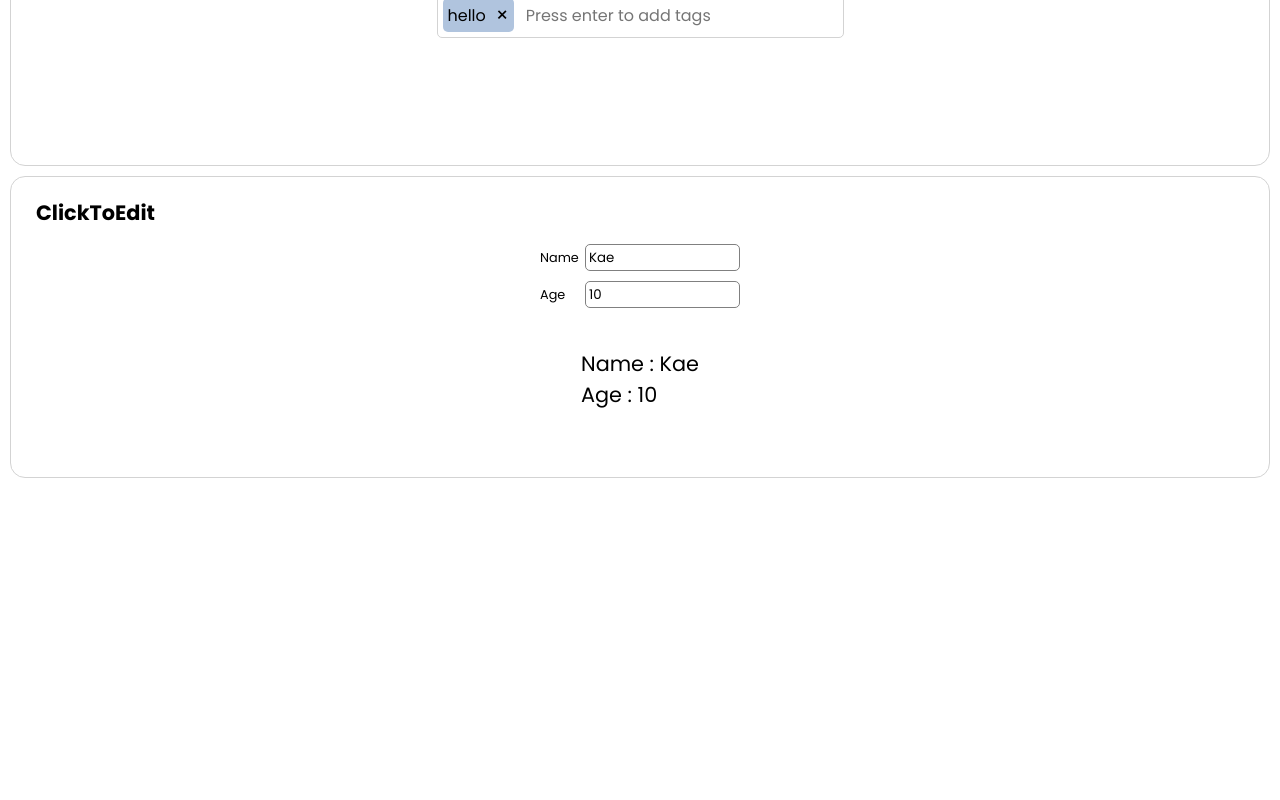
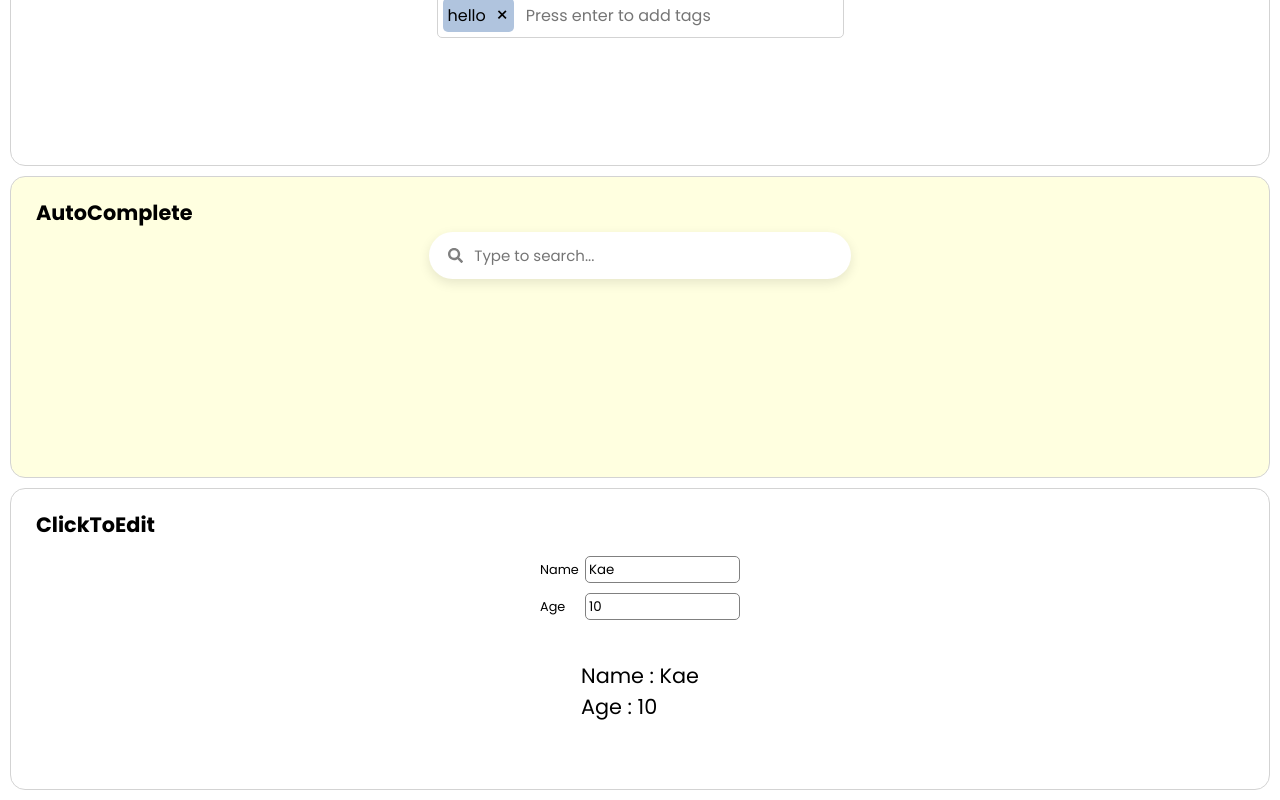
Before and after one commit to kaehehehe/wanted_pre_onboarding, a React (Create React App) app in the folder custom-component/: page / in a window 1280 px wide. Shown: the part 1082-1882 px from the top of the page. Before the commit the page ends 1570 px from the top, so only its background shows below. Built offline with nearby package versions, Linux system fonts and the light colour scheme.

Commit message:
✨ Add auto complete

```diff
--- a/custom-component/src/App.js
+++ b/custom-component/src/App.js
@@ -4,6 +4,7 @@ import Modal from './component/Modal';
 import Tab from './component/Tab';
 import ClickToEdit from './component/ClickToEdit';
 import Tag from './component/Tag';
+import AutoComplete from './component/AutoComplete';
 
 function App() {
   return (
@@ -12,6 +13,7 @@ function App() {
       <Modal />
       <Tab />
       <Tag />
+      <AutoComplete />
       <ClickToEdit />
     </>
   );
--- /dev/null
+++ b/custom-component/src/component/AutoComplete.js
@@ -0,0 +1,149 @@
+import React, { useState } from 'react';
+import styled from 'styled-components';
+import { Container } from '../style/container';
+import { Title } from '../style/title';
+import { FaSearch } from 'react-icons/fa';
+import { words } from '../data/words';
+
+const AutoCompleteContainer = styled(Container)`
+  display: flex;
+  justify-content: center;
+  background-color: lightyellow;
+`;
+
+const Wrapper = styled.div`
+  display: flex;
+  flex-direction: column;
+`;
+
+const SearchBar = styled.div`
+  border: 1px solid transparent;
+  display: flex;
+  align-items: center;
+  padding: 0 10px;
+  width: 400px;
+  height: 45px;
+  background-color: white;
+  box-shadow: rgba(0, 0, 0, 0.1) 0px 4px 12px;
+  border-radius: ${({ hasOptions }) => (hasOptions ? '20px 20px 0 0' : '40px')};
+  border-bottom: ${({ hasOptions }) => hasOptions && 'none'};
+  margin-top: 55px;
+`;
+
+const Icon = styled.div`
+  font-size: 15px;
+  width: 20px;
+  height: 20px;
+  color: gray;
+  margin: 0 8px;
+`;
+
+const Input = styled.input`
+  width: 100%;
+  border-radius: 5px;
+  height: 30px;
+  width: 100%;
+  font-size: 15px;
+`;
+
+const AutoCompleteBox = styled.ul`
+  list-style: none;
+  background-color: white;
+  font-size: 15px;
+  visibility: ${({ hasOptions }) => (hasOptions ? 'block' : 'hidden')};
+  border-radius: 0 0 5px 5px;
+  border: 1px solid transparent;
+  box-shadow: rgba(0, 0, 0, 0.1) 0px 6px 12px;
+
+  li {
+    padding: 10px;
+    cursor: pointer;
+  }
+
+  li:hover {
+    background-color: lightgray;
+  }
+
+  li.focused {
+    background-color: lightgray;
+  }
+`;
+
+const AutoComplete = () => {
+  const [inputValue, setInputValue] = useState('');
+  const [hasOptions, setHasOptions] = useState(false);
+  const [options, setOptions] = useState([]);
+  const [focusIndex, setFocusIndex] = useState(-1);
+
+  const handleInputChange = (e) => {
+    const value = e.target.value;
+    setInputValue(value);
+    if (value === '') {
+      setHasOptions(false);
+    }
+    const filteredWords = [...words].filter(
+      (word) => word.slice(0, value.length) === value
+    );
+    if (filteredWords.length > 0) {
+      setHasOptions(true);
+      setOptions(filteredWords);
+    }
+  };
+
+  const handleOptionsClick = (targetWord) => {
+    setInputValue(targetWord);
+    setHasOptions(false);
+  };
+
+  const handleKeyUp = (e) => {
+    if (options.length > 0) {
+      if (e.key === 'ArrowUp') {
+        if (focusIndex > 0) {
+          setFocusIndex(focusIndex - 1);
+        }
+      } else if (e.key === 'ArrowDown') {
+        if (focusIndex < options.length) {
+          setFocusIndex(focusIndex + 1);
+        }
+      } else if (e.key === 'Enter') {
+        handleOptionsClick(options[focusIndex]);
+        setFocusIndex(-1);
+        setHasOptions(false);
+      }
+    }
+  };
+
+  return (
+    <AutoCompleteContainer>
+      <Title>AutoComplete</Title>
+      <Wrapper>
+        <SearchBar hasOptions={hasOptions}>
+          <Icon>
+            <FaSearch />
+          </Icon>
+          <Input
+            type="text"
+            value={inputValue}
+            placeholder="Type to search..."
+            onChange={handleInputChange}
+            onKeyUp={handleKeyUp}
+          />
+        </SearchBar>
+        <AutoCompleteBox hasOptions={hasOptions}>
+          {options.map((item, index) => (
+            <li
+              id={item}
+              className={index === focusIndex ? 'focused' : ''}
+              key={index}
+              onClick={(e) => handleOptionsClick(e.target.id)}
+            >
+              {item}
+            </li>
+          ))}
+        </AutoCompleteBox>
+      </Wrapper>
+    </AutoCompleteContainer>
+  );
+};
+
+export default AutoComplete;
--- /dev/null
+++ b/custom-component/src/data/words.js
@@ -0,0 +1 @@
+export const words = ['apple', 'banana', 'cat', 'dog', 'zoo', 'coder'];
```
